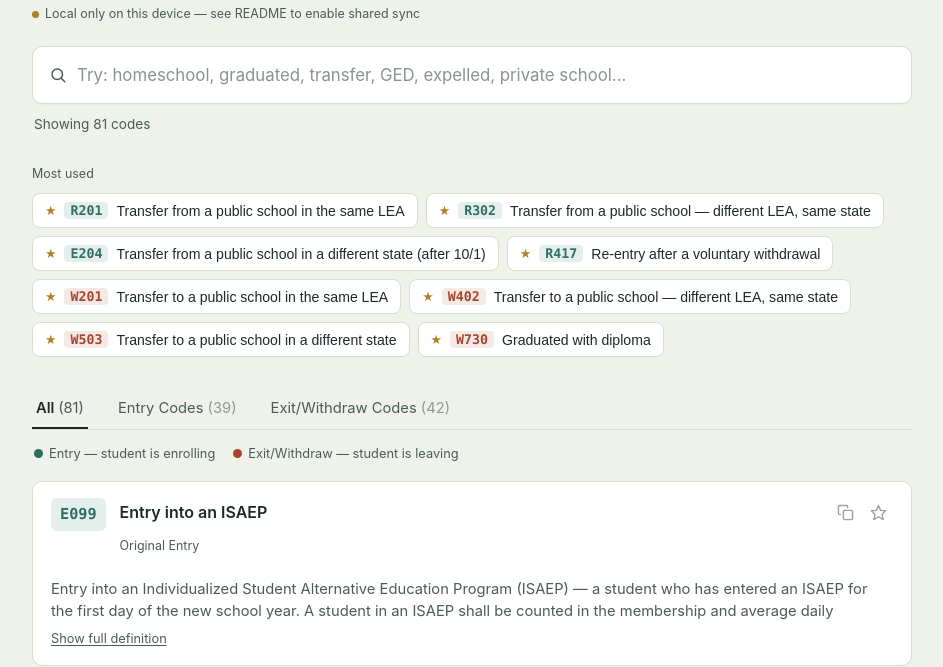
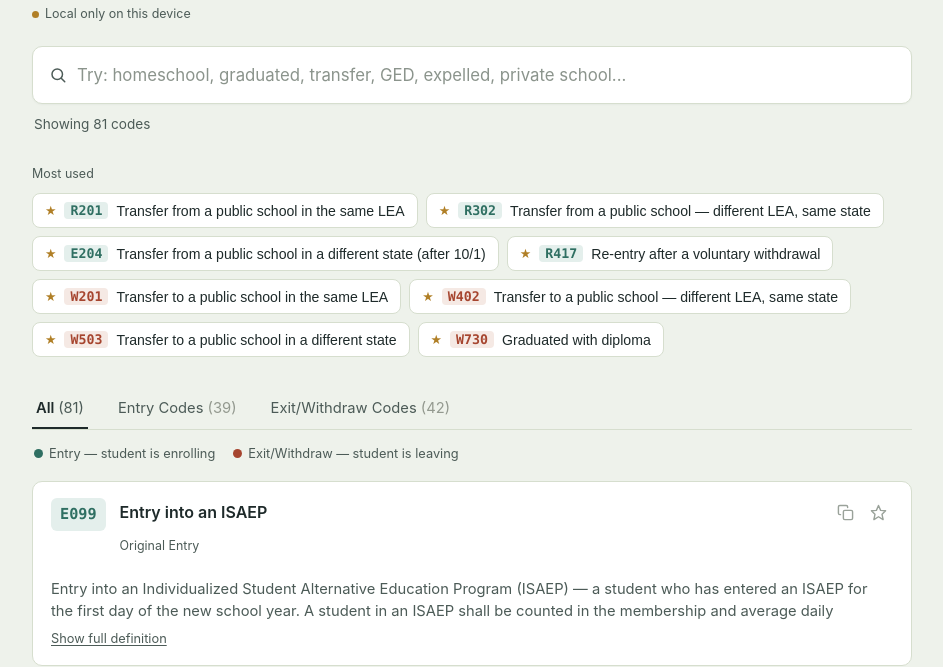
Before and after one commit to bdyeAI/enrollment-code-finder, a plain HTML site: page index.html in a window 1280 px wide. Shown: the part 142-809 px from the top of the page, without its empty margins (168-1111 px from the left). Drawn offline with Linux system fonts and the light colour scheme.

Commit message:
Simplify local device status message
Removed reference to README for local device message.

```diff
--- a/index.html
+++ b/index.html
@@ -428,7 +428,7 @@ function setSyncStatus(mode){
     el.innerHTML = `<span class="dot-status"></span> Connecting to shared data…`;
   } else {
     el.classList.add("is-local");
-    el.innerHTML = `<span class="dot-status"></span> Local only on this device — see README to enable shared sync`;
+    el.innerHTML = `<span class="dot-status"></span> Local only on this device`;
   }
 }
 
```
